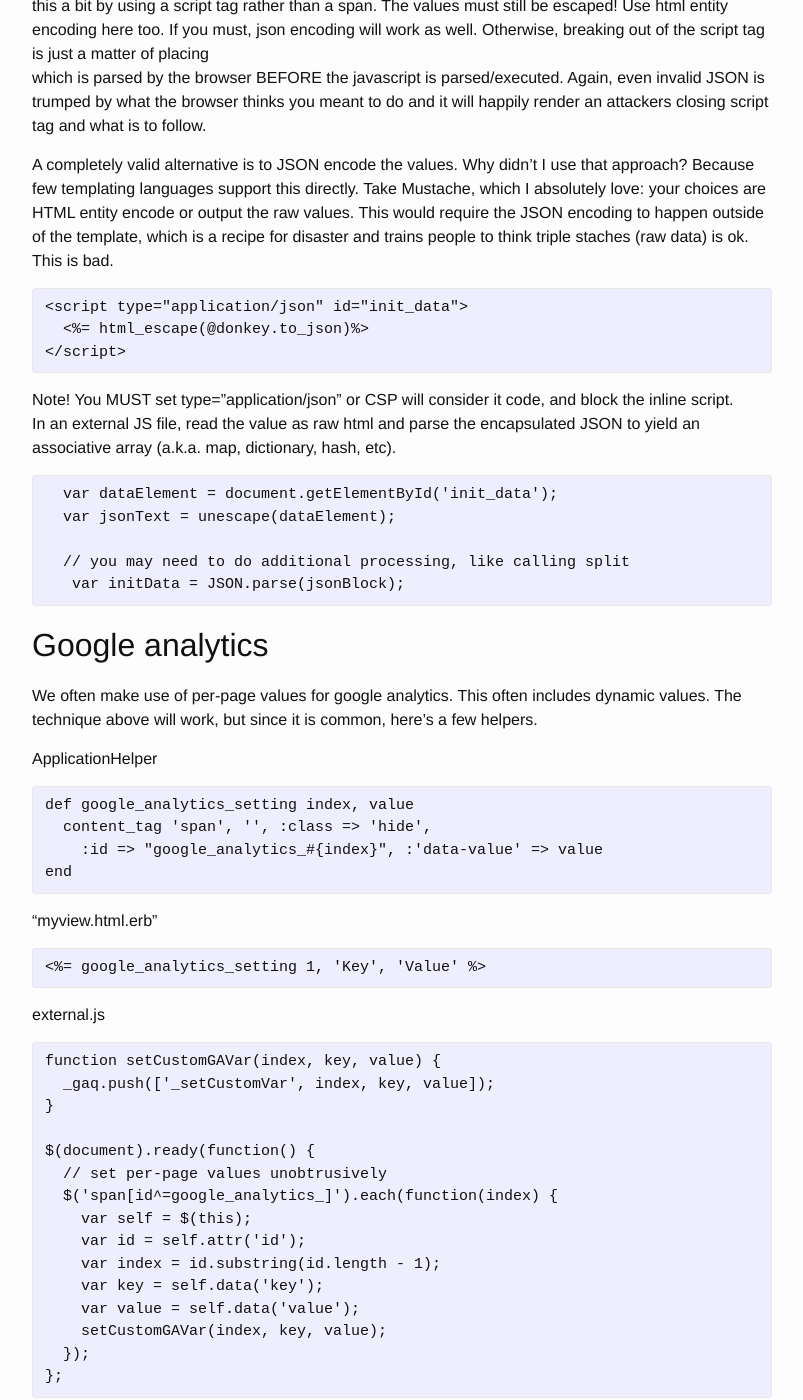
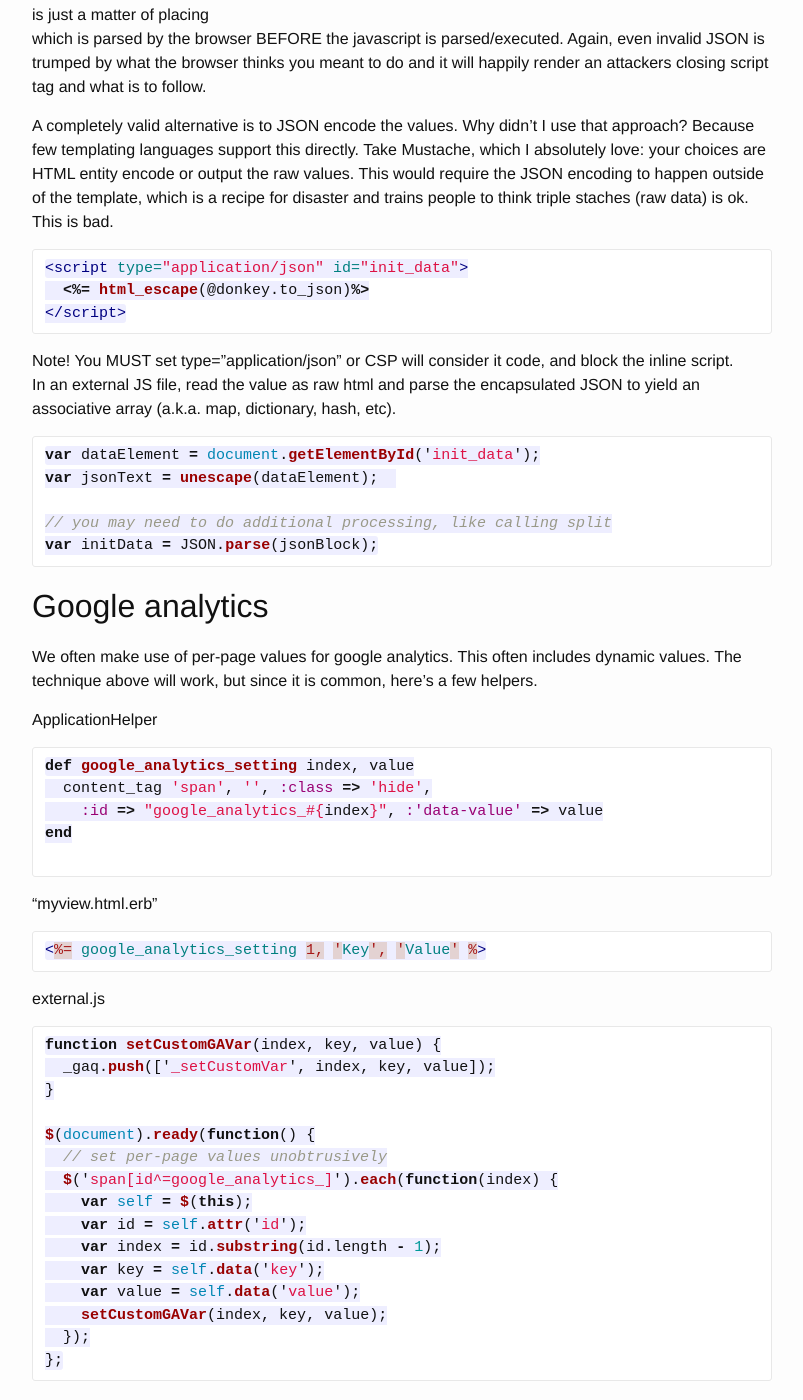
Before and after one commit to oreoshake/oreoshake.github.io, a Jekyll site: the page built from _posts/2013-01-13-removing-inline-js-for-csp.md, in a window 1280 px wide and 1400 px high, scrolled down 1267 px. Shown: the whole window, without its empty margins (238-1041 px from the left). Built offline with Jekyll 4.4.1, drawn with Linux system fonts in a browser that asks for light colours; some of the changed text lies outside the part shown.

Commit message:
markdownify the code snippets

````diff
--- a/_posts/2013-01-13-removing-inline-js-for-csp.md
+++ b/_posts/2013-01-13-removing-inline-js-for-csp.md
@@ -15,45 +15,50 @@
 
 ### Single values: create a hidden input
 
-<pre class="prettyprint">
-&lt;input id="mything" type="hidden" value="<%= html_escape(@donkey) %>"&gt;
-</pre>
+```html
+<input id="mything" type="hidden" value="<%= html_escape(@donkey) %>" />
+```
 
-<pre class="prettyprint">var thingy = $('#myinput').val()</pre>
+```js
+var thingy = $('#myinput').val()
+```
 
 ### Multiple related values: create a hidden span with data-* attributes
 
-<div>Using a naming convention and/or programmatic loading go a long way here.</div>
+<div>Using a naming convention and/or programmatic loading go a long way here. </div>
 
-<pre class="prettyprint">&lt;span class="hide" data-attr1="<%= html_escape(@attr1)%>" data-attr2="<%= html_escape(@attr2)%>" id="mycontainer"&gt;&lt;/span&gt;</pre>
+```html
+<span class="hide" data-attr1="<%= html_escape(@attr1)%>" data-attr2="<%= html_escape(@attr2)%>" id="mycontainer"></span>
+```
 
-(note this is terrible code, but I didn't want to use any language specific code)
-
-<pre class="prettyprint">var firstThingy = $('#mycontainer').data('attr1');
-var secondThingy = $('#mycontainer').data('attr2');</pre>
+```js
+var firstThingy = $('#mycontainer').data('attr1');
+var secondThingy = $('#mycontainer').data('attr2');
+```
 
 ### Loading complex objects: place the object in the content of script tag as HTML-escaped JSON, read the innerHTML of the span, and parse it as JSON.
 
-This technique is also outlined in the [OWASP XSS Prevention Cheat Sheet](https://www.owasp.org/index.php/XSS_(Cross_Site_Scripting)_Prevention_Cheat_Sheet#RULE_.233.1_-_HTML_escape_JSON_values_in_an_HTML_context_and_read_the_data_with_JSON.parse) Thanks to @rx: improved on this a bit by using a script tag rather than a span. The values must still be escaped! Use html entity encoding here too. If you must, json encoding will work as well. Otherwise, breaking out of the script tag is just a matter of placing
+This technique is also outlined in the [OWASP XSS Prevention Cheat Sheet](https://www.owasp.org/index.php/XSS_%28Cross_Site_Scripting%29_Prevention_Cheat_Sheet#RULE_.233.1_-_HTML_escape_JSON_values_in_an_HTML_context_and_read_the_data_with_JSON.parse) Thanks to @rx: improved on this a bit by using a script tag rather than a span. The values must still be escaped! Use html entity encoding here too. If you must, json encoding will work as well. Otherwise, breaking out of the script tag is just a matter of placing
 which is parsed by the browser BEFORE the javascript is parsed/executed. Again, even invalid JSON is trumped by what the browser thinks you meant to do and it will happily render an attackers closing script tag and what is to follow.
 
 A completely valid alternative is to JSON encode the values. Why didn't I use that approach? Because few templating languages support this directly. Take Mustache, which I absolutely love: your choices are HTML entity encode or output the raw values. This would require the JSON encoding to happen outside of the template, which is a recipe for disaster and trains people to think triple staches (raw data) is ok. This is bad.
 
-<pre class="prettyprint">
-&lt;script type="application/json" id="init_data"&gt;
+```html
+<script type="application/json" id="init_data">
   <%= html_escape(@donkey.to_json)%>
-&lt;/script&gt;
-</pre>
+</script>
+```
 
 Note! You MUST set type="application/json" or CSP will consider it code, and block the inline script.
 In an external JS file, read the value as raw html and parse the encapsulated JSON to yield an associative array (a.k.a. map, dictionary, hash, etc).
 
-<pre class="prettyprint">  var dataElement = document.getElementById('init_data');
-  var jsonText = unescape(dataElement);
+```js
+var dataElement = document.getElementById('init_data');
+var jsonText = unescape(dataElement);
 
-  // you may need to do additional processing, like calling split
-   var initData = JSON.parse(jsonBlock);
-</pre>
+// you may need to do additional processing, like calling split
+var initData = JSON.parse(jsonBlock);
+```
 
 ## Google analytics
 
@@ -61,31 +66,36 @@
 
 ApplicationHelper
 
-<pre class="prettyprint">
+```ruby
 def google_analytics_setting index, value
-  content_tag 'span', '', :class => 'hide',
-    :id => "google_analytics_#{index}", :'data-value' => value
+  content_tag 'span', '', :class => 'hide',
+    :id => "google_analytics_#{index}", :'data-value' => value
 end
-</pre>
+
+```
 
 "myview.html.erb"
 
-<pre class="prettyprint"><%= google_analytics_setting 1, 'Key', 'Value' %></pre>
+```html
+<%= google_analytics_setting 1, 'Key', 'Value' %>
+```
 
 external.js
 
-<pre class="prettyprint">function setCustomGAVar(index, key, value) {
-  _gaq.push(['_setCustomVar', index, key, value]);
+```js
+function setCustomGAVar(index, key, value) {
+  _gaq.push(['_setCustomVar', index, key, value]);
 }
 
 $(document).ready(function() {
-  // set per-page values unobtrusively
-  $('span[id^=google_analytics_]').each(function(index) {
-    var self = $(this);
-    var id = self.attr('id');
-    var index = id.substring(id.length - 1);
-    var key = self.data('key');
-    var value = self.data('value');
-    setCustomGAVar(index, key, value);
-  });
-};</pre>
+  // set per-page values unobtrusively
+  $('span[id^=google_analytics_]').each(function(index) {
+    var self = $(this);
+    var id = self.attr('id');
+    var index = id.substring(id.length - 1);
+    var key = self.data('key');
+    var value = self.data('value');
+    setCustomGAVar(index, key, value);
+  });
+};
+```
````
